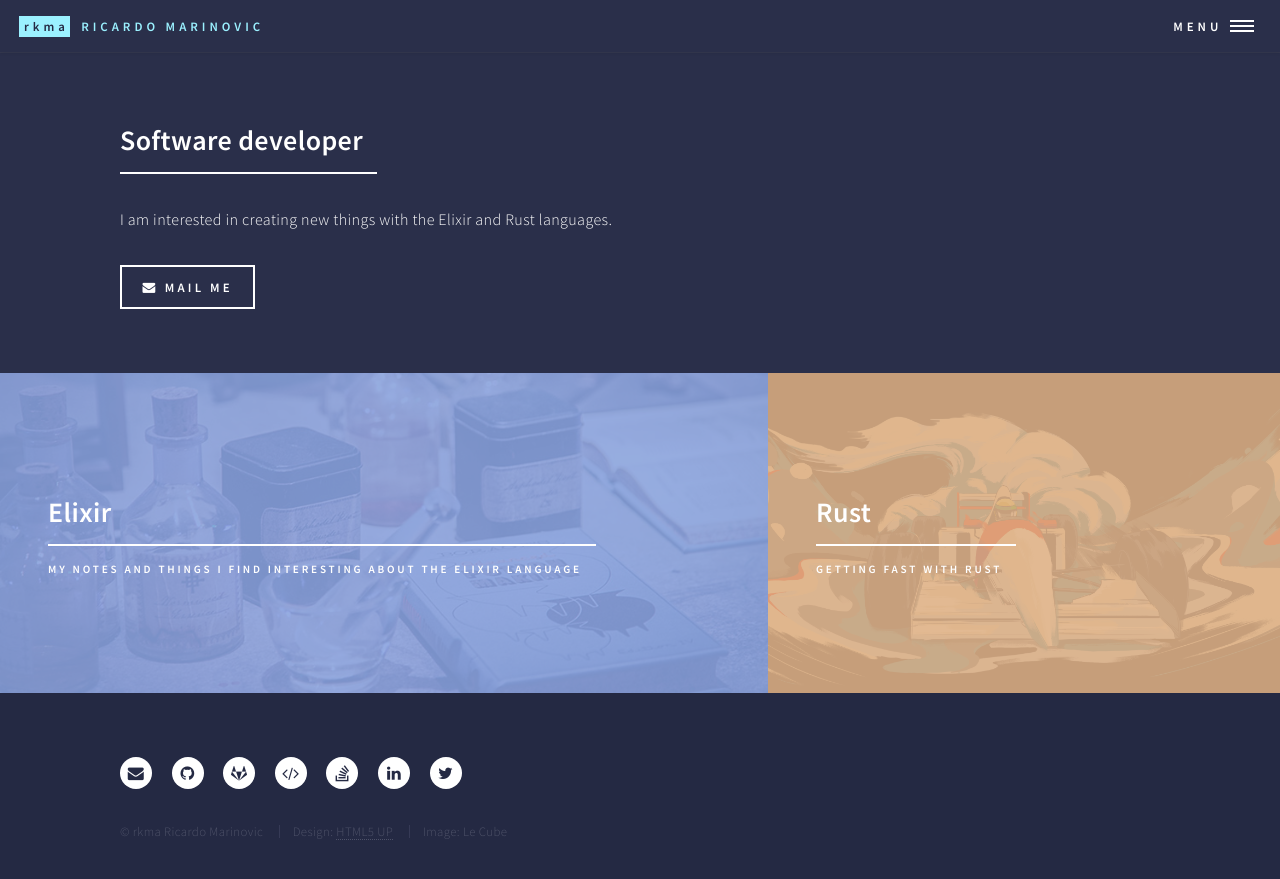
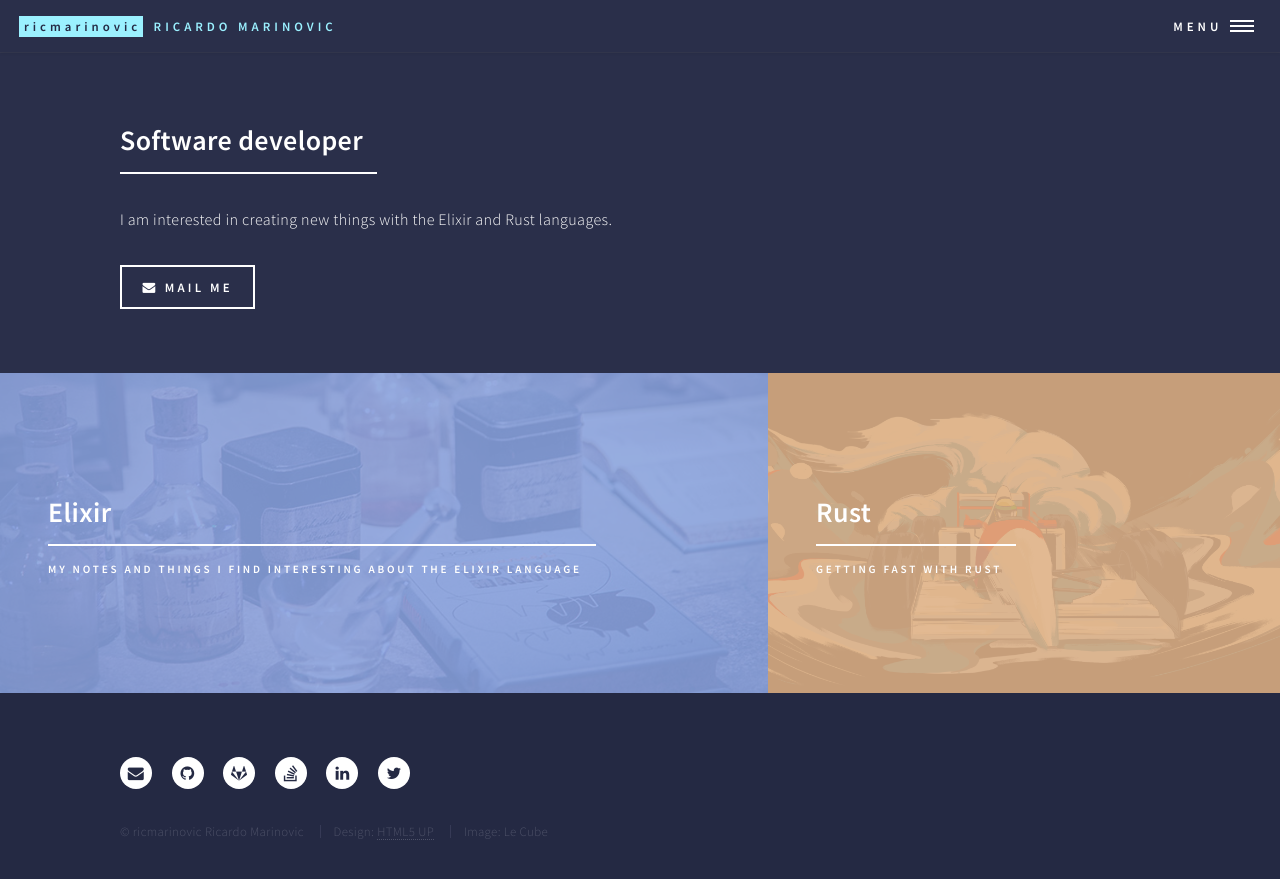
Before and after one commit to ricmarinovic/ricmarinovic.github.io, a Jekyll site: the page built from index.html, in a window 1280 px wide and 900 px high, scrolled down 622 px. Shown: the top 879 px of the window. Built offline with Jekyll 4.4.1, drawn with Linux system fonts in a browser that asks for light colours.

Commit message:
Update user handle
Signed-off-by: Ricardo Marinovic <marinovic.ricardo@gmail.com>

```diff
--- a/_config.yml
+++ b/_config.yml
@@ -13,12 +13,12 @@
 # you will see them accessed via {{ site.title }}, {{ site.email }}, and so on.
 # You can create any custom variable you would like, and they will be accessible
 # in the templates via {{ site.myvariable }}.
-title-bold: rkma
+title-bold: ricmarinovic
 title-normal: Ricardo Marinovic
 description: Ricardo Marinovic's personal website and blog.
 baseurl: "" # the subpath of your site, e.g. /blog
-url: "https://rkma.github.io" # the base hostname & protocol for your site
-author: rkma05
+url: "https://ricmarinovic.github.io" # the base hostname & protocol for your site
+author: ricmarinovic
 
 # Build settings
 markdown: kramdown
@@ -34,13 +34,12 @@ exclude:
   - README.md
 
 # Social settings
-github_url: https://github.com/rkma
-gitlab_url: https://gitlab.com/rkma
-linkedin_url: https://linkedin.com/in/marinovic-ricardo
-twitter_url: https://twitter.com/rkma05
-codeschool_url: https://www.codeschool.com/users/rkma
+github_url: https://github.com/ricmarinovic
+gitlab_url: https://gitlab.com/ricmarinovic
+linkedin_url: https://linkedin.com/in/ricmarinovic
+twitter_url: https://twitter.com/ricmarinovic
 stack_overflow_url: https://stackoverflow.com/users/7186812/ricardo-marinovic
 
 # Plugin: jekyll-seo-tag
 twitter:
-  username: rkma05
+  username: ricmarinovic
```
Also changed, not shown: _layouts/post.html (+0 -25 lines), Gemfile.lock.
